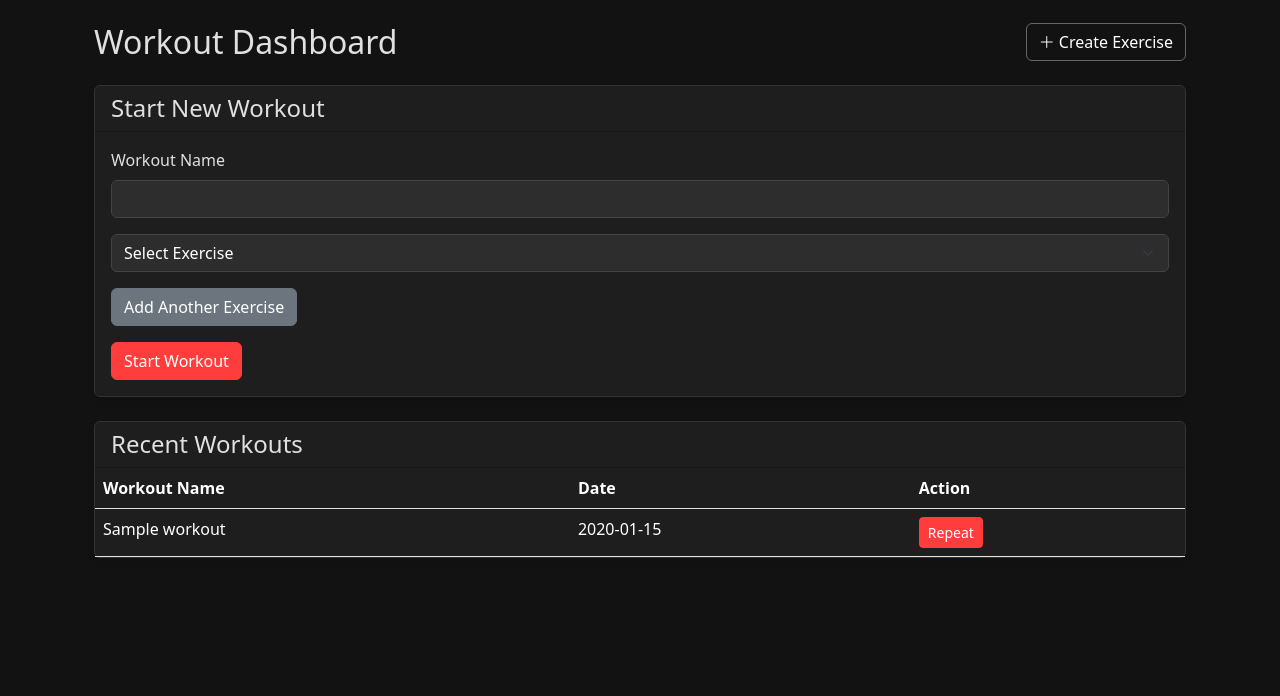
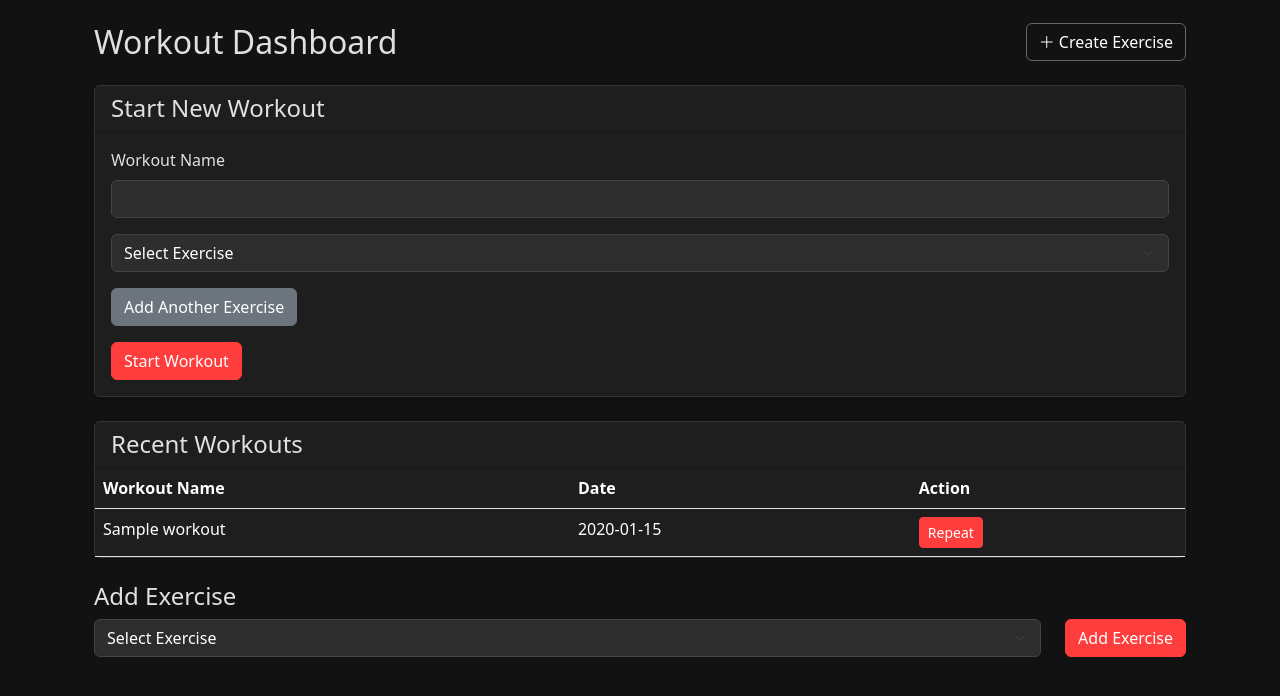
Before and after one commit to jms-dcksn/simple-fitness-logger, a Flask app: page /workout in a window 1280 px wide. Shown: the part 82-778 px from the top of the page. Run offline with Flask 3, Linux system fonts and the light colour scheme; tables that the repository leaves empty hold one stand-in row (values such as "Sample post").

Commit message:
delete exercise in active workout

```diff
--- a/app.py
+++ b/app.py
@@ -11,6 +11,15 @@ app.config['SQLALCHEMY_TRACK_MODIFICATIONS'] = False
 
 db.init_app(app)
 migrate = Migrate(app, db)
+
+
+# Add this function after the other route definitions
+def get_last_set_for_exercise(exercise_id, current_workout_id):
+    """Get the last recorded set for an exercise, excluding sets from the current workout."""
+    return Set.query.filter(
+        Set.exercise_id == exercise_id,
+        Set.workout_id != current_workout_id
+    ).order_by(Set.timestamp.desc()).first()
 
 @app.route('/')
 def index():
@@ -47,6 +56,14 @@ def workout():
 
         db.session.commit()
         return redirect(url_for('workout'))
+
+    if request.method == 'GET' and active_workout:
+        # Add last set information for each exercise
+        for workout_exercise in active_workout.workout_exercises:
+            workout_exercise.last_set = get_last_set_for_exercise(
+                workout_exercise.exercise.id,
+                active_workout.id
+            )
 
     return render_template('workout.html',
                          exercises=exercises,
@@ -284,6 +301,55 @@ def swap_exercise():
 
     return jsonify({'success': True})
 
+@app.route('/api/delete_workout_exercise', methods=['POST'])
+def delete_workout_exercise():
+    try:
+        data = request.get_json()
+        workout_exercise_id = data.get('workout_exercise_id')
+
+        # Delete the workout exercise
+        workout_exercise = WorkoutExercise.query.get_or_404(workout_exercise_id)
+
+        # Delete any associated sets
+        Set.query.filter_by(
+            workout_id=workout_exercise.workout_id,
+            exercise_id=workout_exercise.exercise_id
+        ).delete()
+
+        # Delete the workout exercise
+        db.session.delete(workout_exercise)
+        db.session.commit()
+
+        return jsonify({'success': True})
+    except Exception as e:
+        db.session.rollback()
+        return jsonify({'error': str(e)}), 400
+
+@app.route('/add_workout_exercise', methods=['POST'])
+def add_workout_exercise():
+    try:
+        workout_id = request.form.get('workout_id')
+        exercise_id = request.form.get('exercise_id')
+
+        # Get the highest order number for the current workout
+        max_order = db.session.query(db.func.max(WorkoutExercise.order))\
+            .filter_by(workout_id=workout_id).scalar() or -1
+
+        # Create new workout exercise with next order number
+        workout_exercise = WorkoutExercise(
+            workout_id=workout_id,
+            exercise_id=exercise_id,
+            order=max_order + 1
+        )
+
+        db.session.add(workout_exercise)
+        db.session.commit()
+
+        return jsonify({'success': True})
+    except Exception as e:
+        db.session.rollback()
+        return jsonify({'error': str(e)}), 400
+
 @app.route('/api/workouts', methods=['GET', 'POST'])
 def handle_workouts():
     if request.method == 'POST':
@@ -311,6 +377,7 @@ def handle_workouts():
             'name': w.name,
             'date': w.date_created.isoformat()
         } for w in workouts])
+
 
 @app.route('/api/history/filter', methods=['GET'])
 def filter_history():
--- a/static/css/style.css
+++ b/static/css/style.css
@@ -143,3 +143,19 @@ body {
 .modal.show .modal-dialog {
     transform: none;
 }
+
+/* Last Set Info Box Styling */
+.last-set-info {
+    background-color: #252525;
+    border: 1px solid #333;
+    border-radius: 0.375rem;
+    padding: 0.75rem;
+}
+
+.last-set-info strong {
+    color: var(--accent-color);
+}
+
+.last-set-info .text-muted {
+    color: #888 !important;
+}
--- a/templates/workout.html
+++ b/templates/workout.html
@@ -95,13 +95,31 @@
             <div class="exercise-section mb-4">
                 <h3 class="d-flex justify-content-between align-items-center">
                     {{ workout_exercise.exercise.name }}
+                    <div class="btn-group gap-2">
                         <button type="button" class="btn btn-outline-secondary btn-sm"
                                 data-bs-toggle="modal"
                                 data-bs-target="#swapExerciseModal"
                                 data-workout-exercise-id="{{ workout_exercise.id }}">
                             Swap
                         </button>
+                        <button type="button" class="btn btn-outline-danger btn-sm delete-exercise"
+                                data-workout-exercise-id="{{ workout_exercise.id }}">
+                            <i class="bi bi-trash"></i>
+                        </button>
+                    </div>
                 </h3>
+
+                    <!-- Add Last Set Information -->
+                {% if workout_exercise.last_set %}
+                <div class="last-set-info mb-3">
+                    <small class="text-muted">Last Set:</small>
+                    <div class="d-flex gap-3">
+                        <span><strong>{{ workout_exercise.last_set.weight }}</strong> lbs</span>
+                        <span><strong>{{ workout_exercise.last_set.reps }}</strong> reps</span>
+                        <span class="text-muted">{{ workout_exercise.last_set.timestamp.strftime('%Y-%m-%d') }}</span>
+                    </div>
+                </div>
+                {% endif %}
 
                 <!-- Set History -->
                 <div class="set-history mb-3">
@@ -153,6 +171,28 @@
     {% endif %}
 </div>
 
+<!-- Add this at the bottom of the active workout card, just before the closing card-body div -->
+<div class="add-exercise-section mt-4">
+    <h4>Add Exercise</h4>
+    <form class="add-exercise-form" method="POST" action="{{ url_for('add_workout_exercise') }}">
+        <input type="hidden" name="workout_id" value="{{ active_workout.id }}">
+        <div class="row">
+            <div class="col">
+                <select class="form-select" name="exercise_id" required>
+                    <option value="">Select Exercise</option>
+                    {% for exercise in exercises %}
+                    <option value="{{ exercise.id }}">{{ exercise.name }}</option>
+                    {% endfor %}
+                </select>
+            </div>
+            <div class="col-auto">
+                <button type="submit" class="btn btn-primary">Add Exercise</button>
+            </div>
+        </div>
+    </form>
+</div>
+</div>
+
 <!-- Swap Exercise Modal -->
 <div class="modal fade" id="swapExerciseModal" tabindex="-1" aria-labelledby="swapExerciseModalLabel" aria-hidden="true">
     <div class="modal-dialog">
@@ -181,8 +221,6 @@
 </div>
 
 <script>
-    // Add handler for add exercise button (if it exists)
-    // Add handler for add exercise button
     const addExerciseBtn = document.getElementById('addExerciseBtn');
     const exerciseList = document.getElementById('exerciseList');
 
@@ -284,5 +322,58 @@ document.querySelectorAll('.repeat-workout').forEach(button => {
         });
     });
 
+// Add handler for delete exercise buttons
+document.querySelectorAll('.delete-exercise').forEach(button => {
+    button.addEventListener('click', async function() {
+        if (!confirm('Are you sure you want to delete this exercise from the workout?')) {
+            return;
+        }
+
+        const workoutExerciseId = this.getAttribute('data-workout-exercise-id');
+        try {
+            const response = await fetch('/api/delete_workout_exercise', {
+                method: 'POST',
+                headers: {
+                    'Content-Type': 'application/json',
+                },
+                body: JSON.stringify({ workout_exercise_id: workoutExerciseId })
+            });
+
+            if (!response.ok) {
+                throw new Error('Failed to delete exercise');
+            }
+
+            // Reload the page to show the updated workout
+            window.location.reload();
+        } catch (error) {
+            console.error('Error:', error);
+            alert('Failed to delete exercise');
+        }
+    });
+});
+
+// Add handler for add exercise form
+document.querySelector('.add-exercise-form')?.addEventListener('submit', async function(e) {
+    e.preventDefault();
+    const formData = new FormData(this);
+
+    try {
+        const response = await fetch(this.action, {
+            method: 'POST',
+            body: formData
+        });
+
+        if (!response.ok) {
+            throw new Error('Failed to add exercise');
+        }
+
+        // Reload the page to show the updated workout
+        window.location.reload();
+    } catch (error) {
+        console.error('Error:', error);
+        alert('Failed to add exercise');
+    }
+});
+
 </script>
 {% endblock %}
```
Lines whose indentation alone changed are shown as unchanged.
